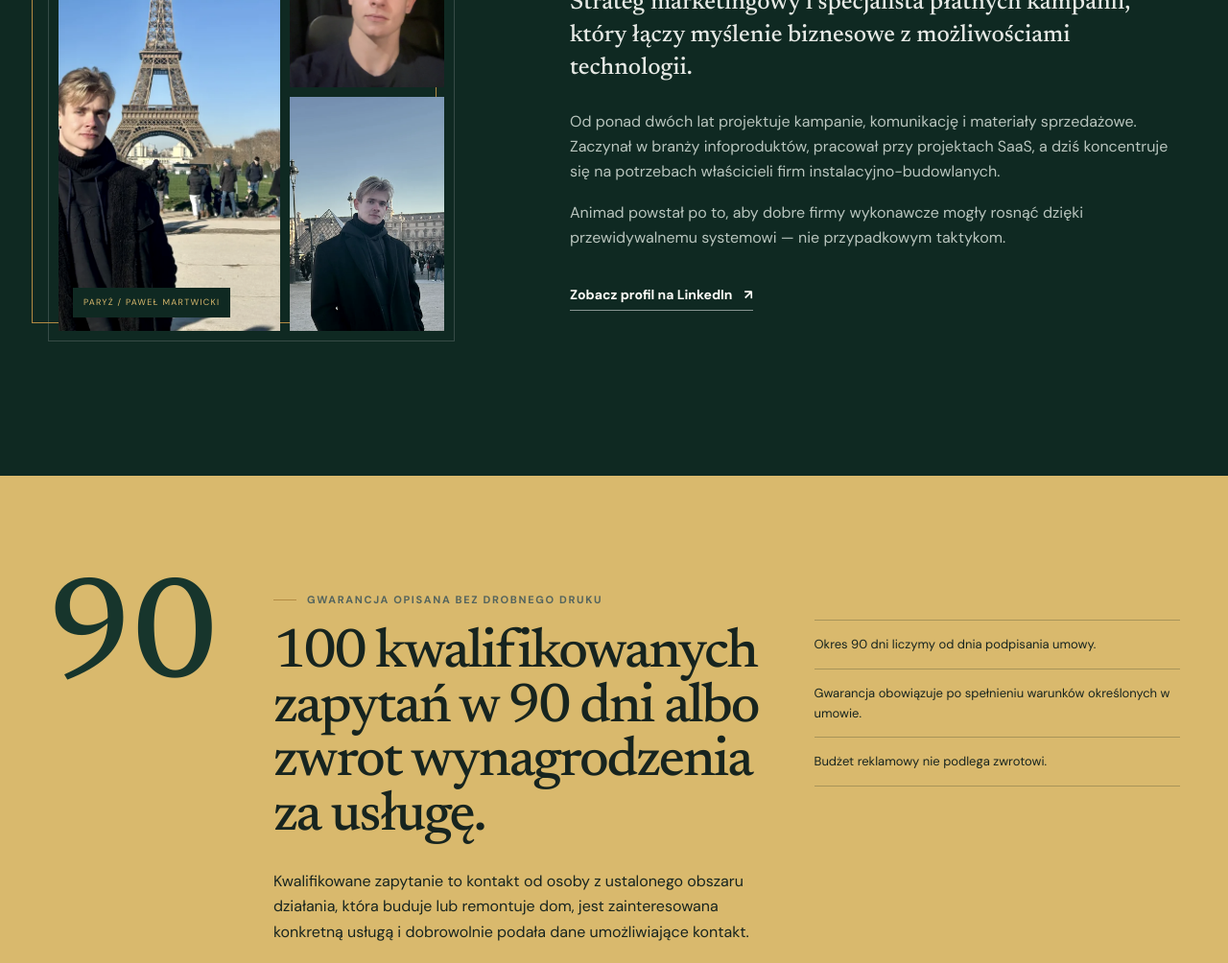
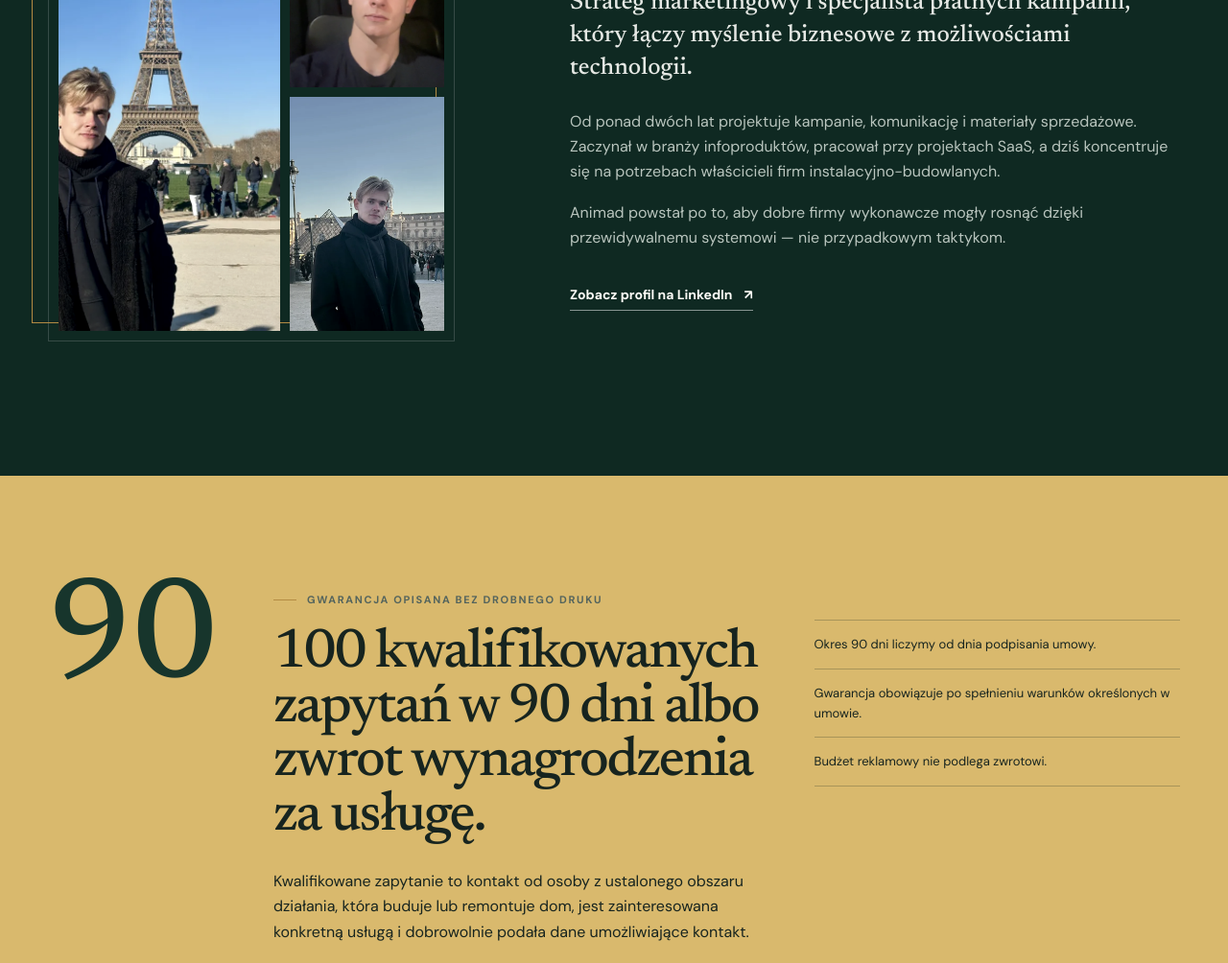
Before and after one commit to pawel849/strona-internetowa, a website: page index.html in a window 1280 px wide. Shown: the part 7353-8357 px from the top of the page at 96% size. Drawn offline with Linux system fonts and the light colour scheme.

Commit message:
Remove Paris label from founder gallery

```diff
--- a/index.html
+++ b/index.html
@@ -243,11 +243,10 @@
 
     <section class="founder dark-section section-pad">
       <div class="shell founder-layout">
-        <div class="founder-gallery reveal" role="group" aria-label="Paweł Martwicki — zdjęcia z Paryża">
+        <div class="founder-gallery reveal" role="group" aria-label="Zdjęcia Pawła Martwickiego">
           <figure class="founder-photo founder-photo-main"><img src="assets/pawel-paris-eiffel.webp" alt="Paweł Martwicki na tle wieży Eiffla w Paryżu" width="768" height="1024" loading="lazy" decoding="async"></figure>
           <figure class="founder-photo"><img src="assets/pawel-portrait.webp" alt="Portret Pawła Martwickiego" width="665" height="1182" loading="lazy" decoding="async"></figure>
           <figure class="founder-photo"><img src="assets/pawel-paris-louvre.webp" alt="Paweł Martwicki przed Luwrem w Paryżu" width="886" height="886" loading="lazy" decoding="async"></figure>
-          <span class="founder-gallery-label" aria-hidden="true">Paryż / Paweł Martwicki</span>
         </div>
         <div class="founder-copy reveal">
           <p class="eyebrow light"><span></span> Założyciel Animad Consulting</p>
--- a/styles.css
+++ b/styles.css
@@ -154,7 +154,6 @@ h3{font-size:22px;line-height:1.2;margin-bottom:10px}
 .founder-gallery{min-height:520px;position:relative;display:grid;grid-template-columns:1.18fr .82fr;grid-template-rows:repeat(2,minmax(0,1fr));gap:10px;padding:10px;border:1px solid var(--light-line)}
 .founder-gallery::before{content:"";position:absolute;inset:-18px 18px 18px -18px;border:1px solid var(--gold);pointer-events:none}
 .founder-photo{position:relative;z-index:1;min-width:0;min-height:0;margin:0;overflow:hidden;background:#0b1713}.founder-photo-main{grid-row:1/-1}.founder-photo img{position:absolute;inset:0;width:100%;height:100%;object-fit:cover;filter:saturate(.76) contrast(1.03)}.founder-photo-main img{object-position:center 38%}.founder-gallery .founder-photo:nth-child(2) img{object-position:center 23%}.founder-gallery .founder-photo:nth-child(3) img{object-position:center 42%}
-.founder-gallery-label{position:absolute;z-index:2;left:25px;bottom:24px;padding:8px 11px;background:var(--forest-2);color:var(--gold-light);font-size:9px;text-transform:uppercase;letter-spacing:.14em}
 .founder-monogram{min-height:480px;border:1px solid var(--light-line);position:relative;display:grid;place-items:center;background:linear-gradient(135deg,rgba(255,255,255,.03),transparent)}
 .founder-monogram::before,.founder-monogram::after{content:"";position:absolute;background:var(--light-line)}.founder-monogram::before{width:1px;inset:0 auto 0 50%}.founder-monogram::after{height:1px;inset:50% 0 auto}
 .founder-monogram span{position:relative;z-index:1;font-family:"Newsreader",Georgia,serif;font-size:110px;color:var(--gold-light)}.founder-monogram i{position:absolute;bottom:22px;left:24px;font-style:normal;font-size:9px;text-transform:uppercase;letter-spacing:.16em;color:#8fa097}
```
